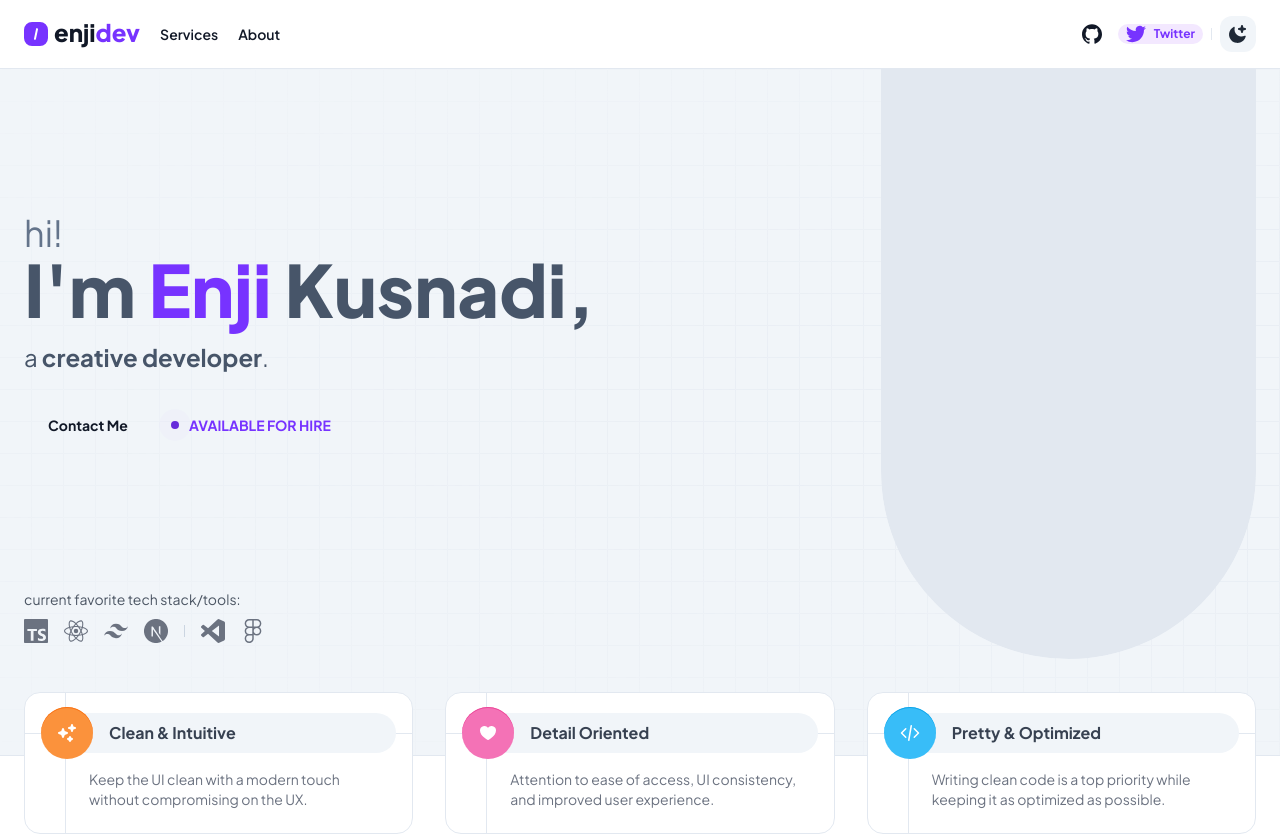
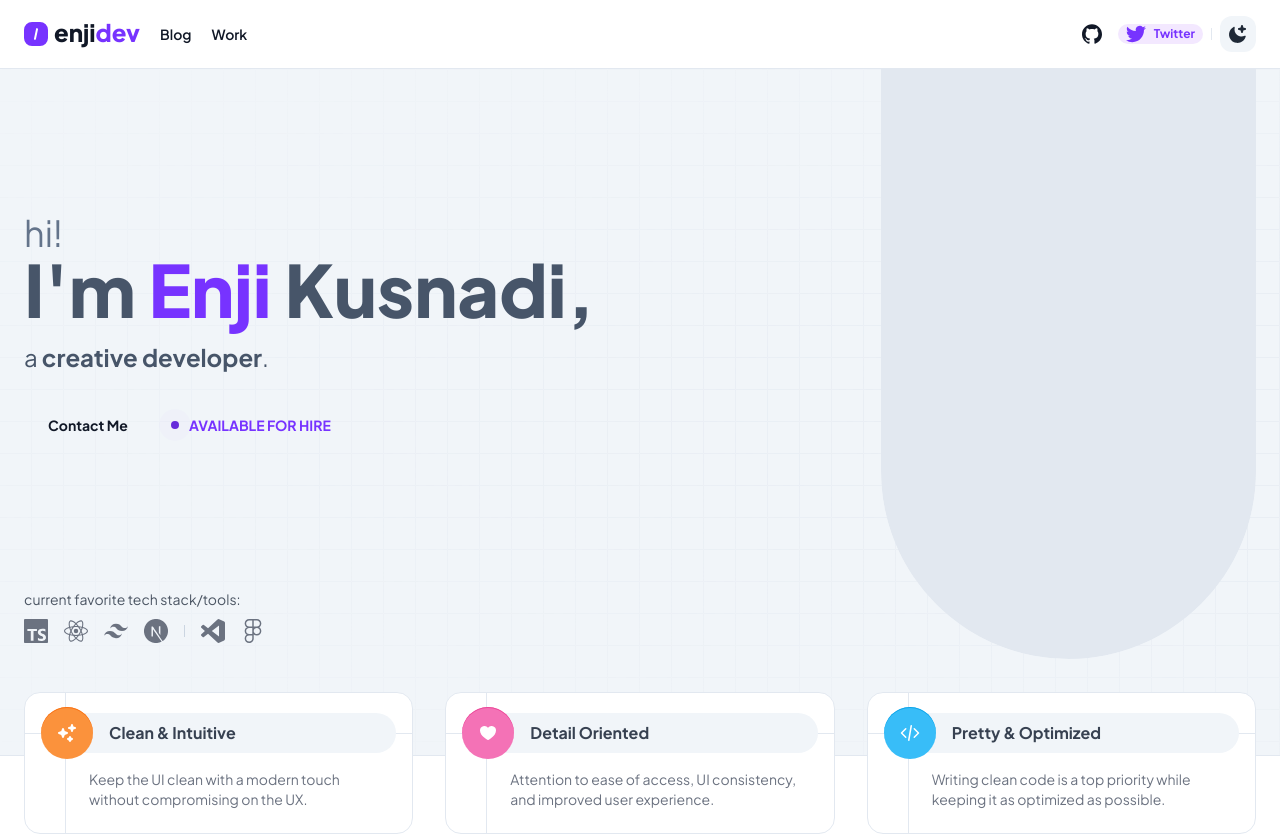
Before and after one commit to enjidev/enji.dev, a Next.js app: page / in a window 1280 px wide. Shown: the top 835 px of the page. Built offline with nearby package versions, Linux system fonts and the light colour scheme; no server answers.

Commit message:
refactor: change main site pages

```diff
--- a/src/components/Navbar.tsx
+++ b/src/components/Navbar.tsx
@@ -161,10 +161,10 @@ const Navbar = () => {
             <NavLogo href="/" title="Home" />
           </li>
           <li>
-            <NavItem href="/services" title="Services" />
+            <NavItem href="/blog" title="Blog" />
           </li>
           <li>
-            <NavItem href="/about" title="About" />
+            <NavItem href="/work" title="Work" />
           </li>
         </ul>
       </div>
--- a/src/pages/services.tsx
+++ b/src/pages/blog.tsx
@@ -1,17 +1,17 @@
 import Head from 'next/head';
 import PageHeader from '@/components/PageHeader';
 
-const Services = () => {
+const Blog = () => {
   return (
     <>
       <Head>
-        <title>Services &middot; Enji Kusnadi</title>
+        <title>Blog &middot; Enji Kusnadi</title>
         <meta name="description" content="Hi!" />
         <link rel="icon" href="/favicon.ico" />
       </Head>
-      <PageHeader title="Services" desc="— page is coming very soon!" />
+      <PageHeader title="Blog" desc="— page is coming very soon!" />
     </>
   );
 };
 
-export default Services;
+export default Blog;
--- a/src/pages/about.tsx
+++ b/src/pages/work.tsx
@@ -1,17 +1,17 @@
 import Head from 'next/head';
 import PageHeader from '@/components/PageHeader';
 
-const About = () => {
+const Works = () => {
   return (
     <>
       <Head>
-        <title>About Me &middot; Enji Kusnadi</title>
+        <title>Work &middot; Enji Kusnadi</title>
         <meta name="description" content="Hi!" />
         <link rel="icon" href="/favicon.ico" />
       </Head>
-      <PageHeader title="About Me" desc="— page is coming very soon!" />
+      <PageHeader title="Work" desc="— page is coming very soon!" />
     </>
   );
 };
 
-export default About;
+export default Works;
```
